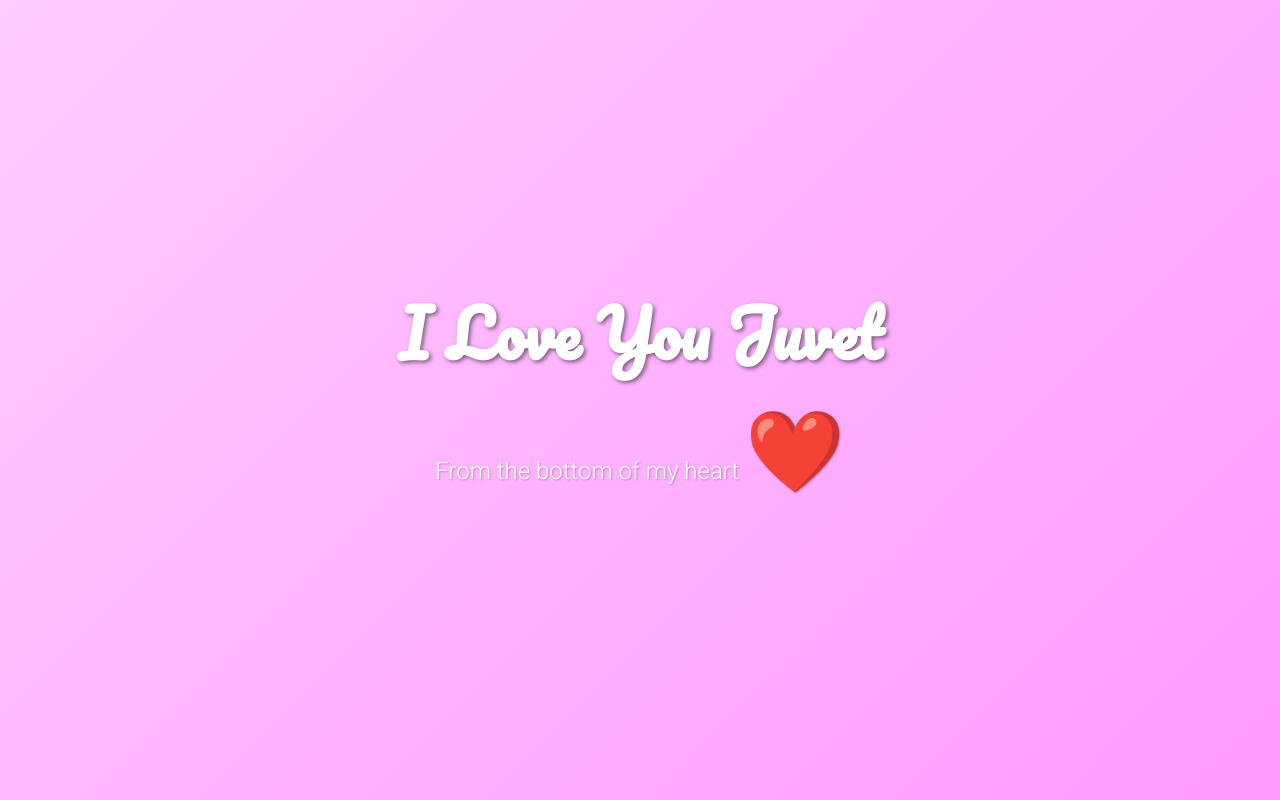
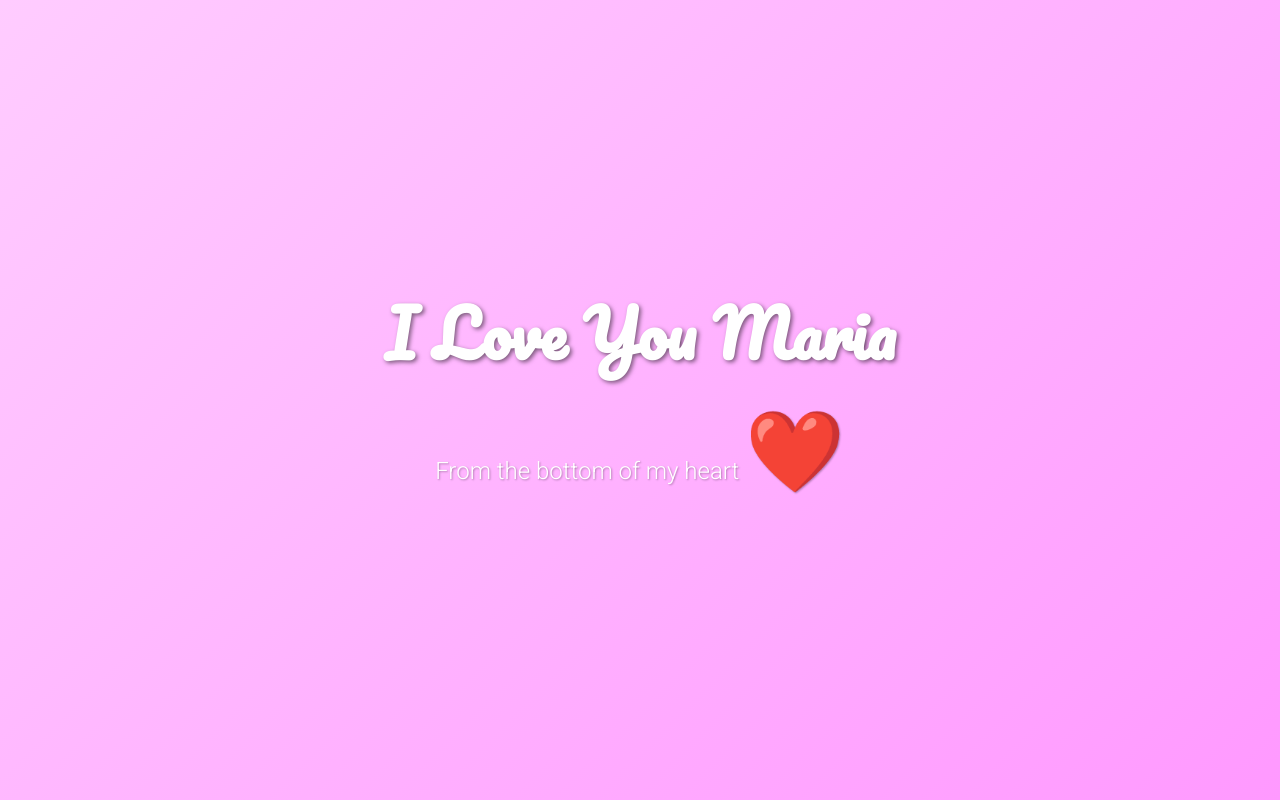
Before and after one commit to 21ksergiu/siteulsmekeross, a plain HTML site: page index.html in a window 1280 px wide. Drawn offline with Linux system fonts and the light colour scheme.

Commit message:
Update index.html

```diff
--- a/index.html
+++ b/index.html
@@ -3,7 +3,7 @@
 <head>
     <meta charset="UTF-8">
     <meta name="viewport" content="width=device-width, initial-scale=1.0">
-    <title>I Love You Juvet</title>
+    <title>I Love You Maria</title>
     <link href="https://fonts.googleapis.com/css2?family=Pacifico&family=Roboto:wght@300&display=swap" rel="stylesheet">
     <style>
         body {
@@ -62,7 +62,7 @@
 </head>
 <body>
     <div class="container">
-        <h1>I Love You Juvet</h1>
+        <h1>I Love You Maria</h1>
         <p>From the bottom of my heart <span class="heart">❤️</span></p>
     </div>
 </body>
```
